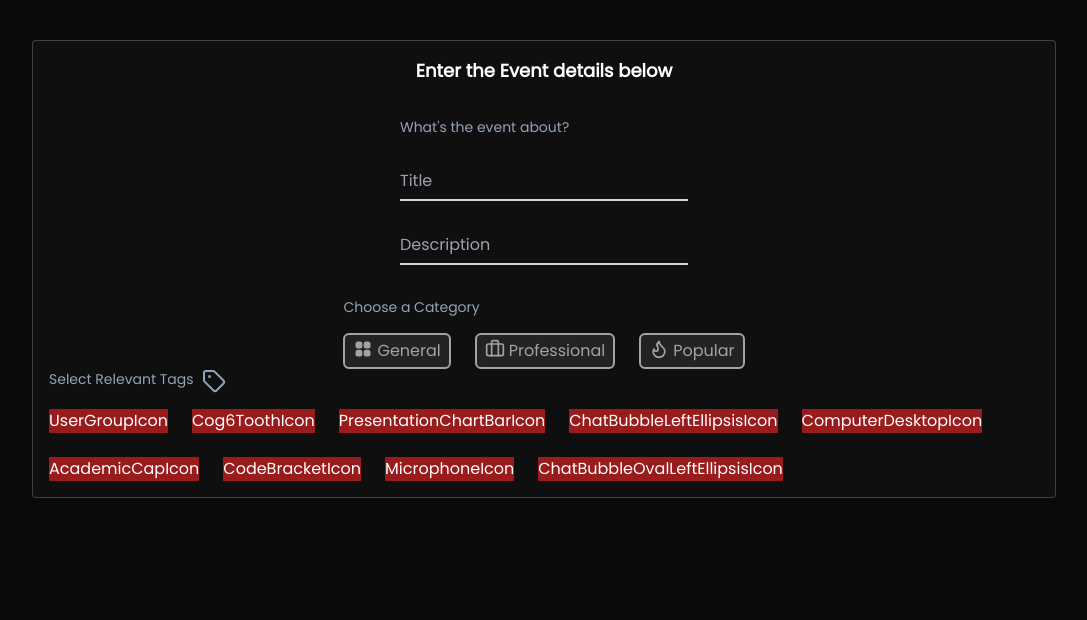
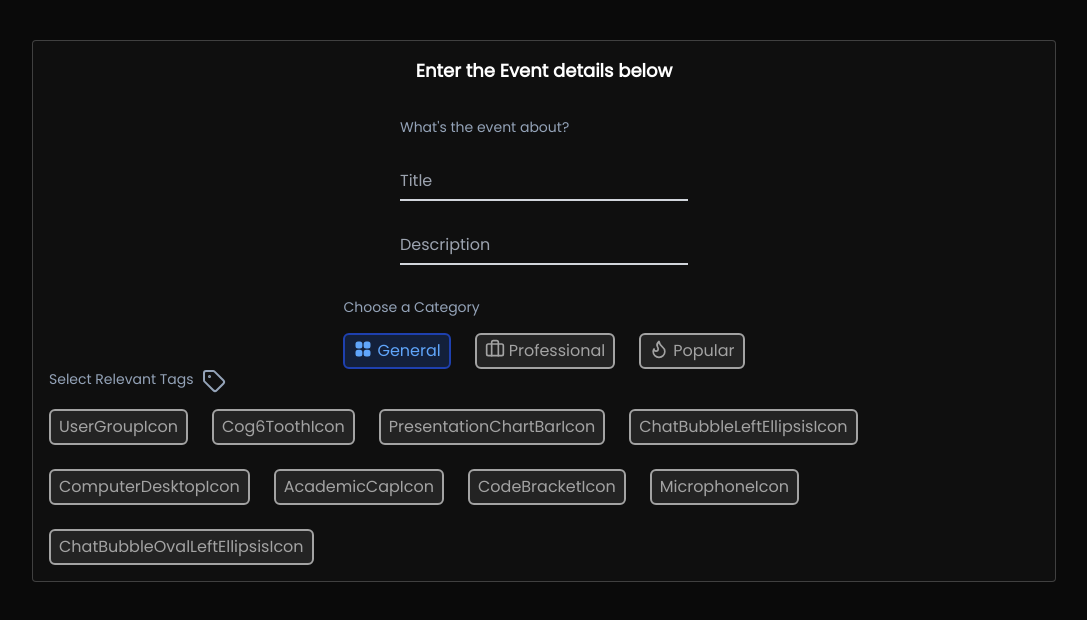
Before and after one commit to Prabesh-Sharma/Synconet, a React (Vite) app in the folder client/: page /home/events/addevent in a window 1280 px wide. Shown: the top 620 px of the page, without its empty margins (96-1183 px from the left). Built offline with nearby package versions, Linux system fonts and the light colour scheme; no server answers.

Commit message:
fix(Events):Can select the event tags

```diff
--- a/client/src/pages/home/components/CategoryButton.jsx
+++ b/client/src/pages/home/components/CategoryButton.jsx
@@ -1,6 +1,10 @@
 import { useState } from 'react'
 
 const CategoryBtn = ({ children, type, handleClick, isActeeve }) => {
+  const toggleFocus = () => {
+    handleClick(type)
+  }
+
   return (
     <>
       <button
@@ -11,6 +15,7 @@ const CategoryBtn = ({ children, type, handleClick, isActeeve }) => {
                         : 'bg-neutral-500/20 border-neutral-400 hover:text-neutral-100 hover:border-neutral-100'
                     }
                     ${isActeeve ? 'text-blue-400' : 'text-neutral-400'}`}
+        onClick={toggleFocus}
       >
         {children}
         <div className="text-inherit">{type}</div>
--- a/client/src/pages/home/pages/event/AddEvent.jsx
+++ b/client/src/pages/home/pages/event/AddEvent.jsx
@@ -1,4 +1,4 @@
-import React, { useState } from 'react'
+import React, { act, useState } from 'react'
 import Input from '../../../auth/form/components/Input'
 import EventLists from './events.json'
 import {
@@ -31,6 +31,7 @@ import {
   RocketLaunchIcon,
   Squares2X2Icon,
 } from '@heroicons/react/24/solid'
+import CategoryBtn from '../../components/CategoryButton'
 
 const AddEvent = () => {
   // console.log(EventLists.eventArray)
@@ -41,6 +42,7 @@ const AddEvent = () => {
     (e) => e.category === 'General'
   )
   console.log(generalIcons[0].tags)
+  const [activeCategory, setActiveCategory] = useState(1)
 
   const handleChange = (e) => {
     const { name, value } = e.target
@@ -60,6 +62,13 @@ const AddEvent = () => {
     })
   }
   const handleToggling = (e) => {
+    if (e === 'General') {
+      setActiveCategory(1)
+    } else if (e === 'Popular') {
+      setActiveCategory(3)
+    } else {
+      setActiveCategory(2)
+    }
     setCategory(e)
     console.log(e)
     relevantIcons(e)
@@ -105,24 +114,27 @@ const AddEvent = () => {
               Choose a Category
             </div>
             <div className="grid grid-cols-2 md:flex md:flex-row md:flex-wrap gap-3 md:gap-6 mt-4">
-              <ClickableButton
+              <CategoryBtn
                 type="General"
                 handleClick={(e) => handleToggling('General')}
+                isActeeve={activeCategory === 1}
               >
                 <Squares2X2Icon className="h-5 w-5" />
-              </ClickableButton>
-              <ClickableButton
+              </CategoryBtn>
+              <CategoryBtn
                 type="Professional"
                 handleClick={(e) => handleToggling('Professional')}
+                isActeeve={activeCategory === 2}
               >
                 <Briefcase className="h-5 w-5" />
-              </ClickableButton>
-              <ClickableButton
+              </CategoryBtn>
+              <CategoryBtn
+                isActeeve={activeCategory === 3}
                 type="Popular"
                 handleClick={(e) => handleToggling('Popular')}
               >
                 <Flame className="h-5 w-5" />
-              </ClickableButton>
+              </CategoryBtn>
             </div>
           </div>
 
@@ -133,9 +145,11 @@ const AddEvent = () => {
             </div>
             <div className="grid grid-cols-2 md:flex md:flex-row md:flex-wrap gap-3 md:gap-6 mt-4">
               {icons.map((e) => (
-                <button className="h-100 w-100 bg-red-800" key={e.heroicons}>
-                  {e.heroicons}
-                </button>
+                <ClickableButton
+                  type={e.heroicons}
+                  key={e.heroicons}
+                  handleClick={() => console.log('hello')}
+                ></ClickableButton>
               ))}
             </div>
           </div>
```
